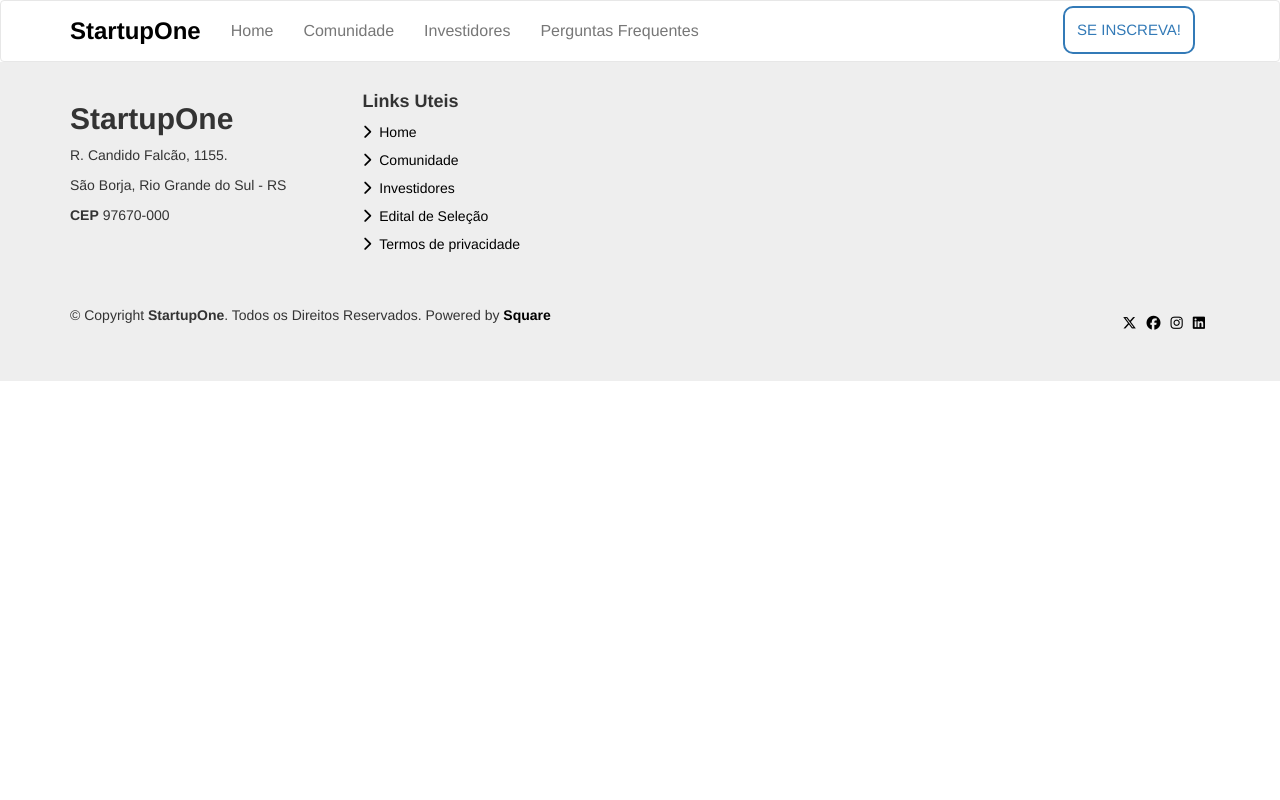
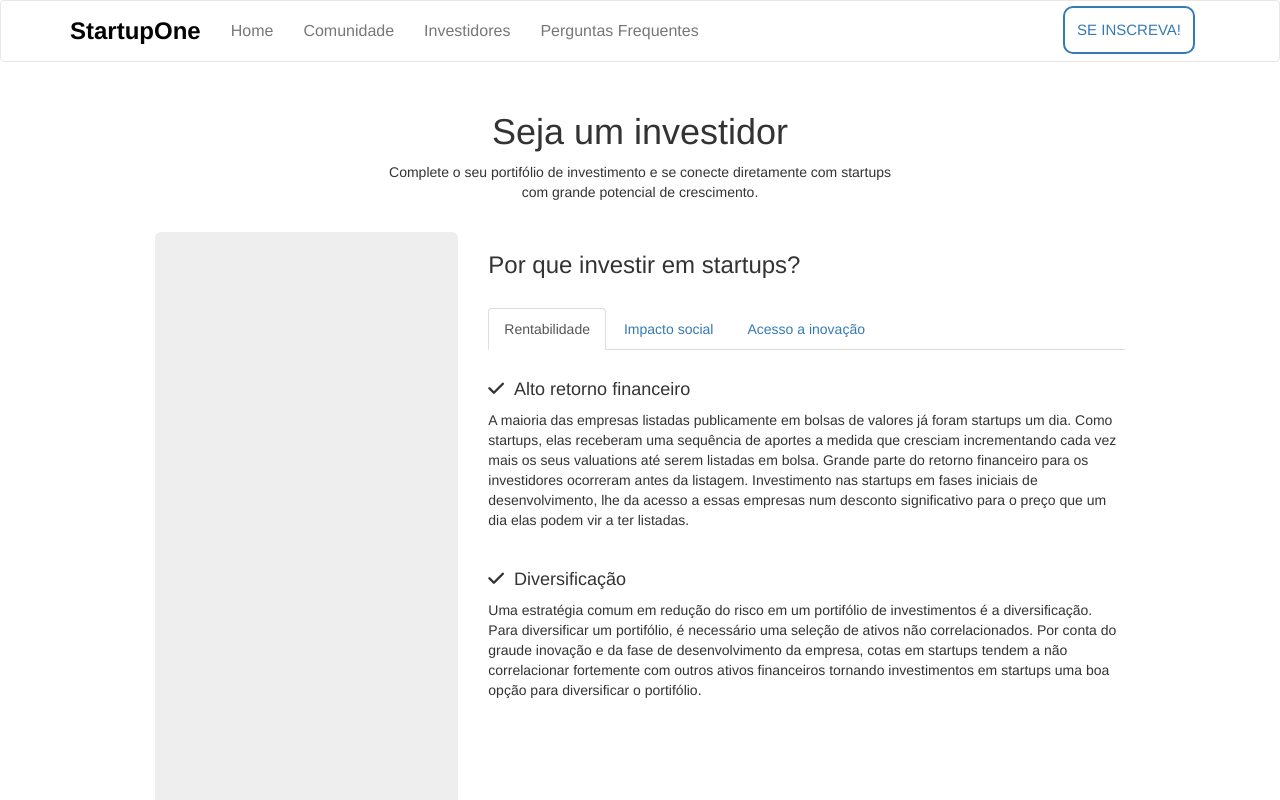
Before and after one commit to RenatoRosaFranco/StartupOne, a React (Create React App) app: page /investors in a window 1280 px wide. Shown: the top 800 px of the page. Built offline with nearby package versions, Linux system fonts and the light colour scheme.

Commit message:
feature: investors page added.

```diff
--- a/src/Components/Footer/Footer.jsx
+++ b/src/Components/Footer/Footer.jsx
@@ -42,7 +42,7 @@ function Footer() {
               </div>
 
               <div className="col-md-9">
-                <h4 className="bold">Links Uteis</h4>
+                <h4 className="bold uppercase">Links Uteis</h4>
                 <ul className="list-unstyled">
                   <li>
                     <Link to="/">
@@ -93,7 +93,7 @@ function Footer() {
                     return(
                       <li key={index}>
                         <a href={link.url} title={link.title}>
-                          <i className={link.icon_class} />
+                          <i className={`${link.icon_class} social-ico`} />
                         </a>
                       </li>
                     )
--- a/src/Components/Footer/style.scss
+++ b/src/Components/Footer/style.scss
@@ -1,5 +1,5 @@
 .footer {
-  padding-top: 20px;
+  padding-top: 30px;
   padding-bottom: 30px;
   background-color: #EEE;
 
@@ -24,6 +24,19 @@
     margin-right: 8px;
   }
 
+  .uppercase {
+    position: relative;
+    text-transform: uppercase;
+    margin-bottom: 12px;
+  }
+
+  .social-ico {
+    border-radius: 4px;
+    margin-top: -20px;
+    border: 1px solid #000;
+    padding: 7px;
+  }
+
   .square {
     position: relative;
     font-weight: bold;
--- a/src/Pages/Investors/Investors.jsx
+++ b/src/Pages/Investors/Investors.jsx
@@ -3,9 +3,112 @@ import './style.scss';
 
 function Investors() {
   return(
-    <>
+    <section className="investors">
+      <div className="container">
+        <div className="row">
+          <div className="col-md-12">
+            <div className='row'>
+              <h1 className="bold text-center">Seja um investidor</h1>
+              <p className="text-center">Complete o seu portifólio de investimento e se conecte diretamente
+              com startups <br />com grande potencial de crescimento.</p>
+              <br />
 
-    </>
+              <div className="row">
+                <div className="col-md-10 col-md-offset-1">
+                  <div className="row">
+                    <div className='col-md-4'>
+                      <div className='jumbotron' style={{ height: 678}}/>
+                    </div>
+
+                    <div className='col-md-8'>
+                      <h3 className="bold">Por que investir em startups?</h3>
+                      <br />
+
+                      <ul class="nav nav-tabs" role="tablist">
+                        <li role="presentation" className="active"><a href="#home" aria-controls="home" role="tab" data-toggle="tab">Rentabilidade</a></li>
+                        <li role="presentation"><a href="#profile" aria-controls="profile" role="tab" data-toggle="tab">Impacto social</a></li>
+                        <li role="presentation"><a href="#messages" aria-controls="messages" role="tab" data-toggle="tab">Acesso a inovação</a></li>
+                      </ul>
+
+                      <div class="tab-content">
+                        <div role="tabpanel" className="tab-pane active" id="home"><br />
+                          <h4 className='bold'>
+                            <i class="fa-solid fa-check" style={{ marginRight: 10 }}></i>
+                            Alto retorno financeiro
+                          </h4>
+                          <p>A maioria das empresas listadas publicamente em bolsas de valores já foram startups um dia.
+                          Como startups, elas receberam uma sequência de aportes a medida que cresciam incrementando cada
+                          vez mais os seus valuations até serem listadas em bolsa. Grande parte do retorno financeiro para
+                          os investidores ocorreram antes da listagem. Investimento nas startups em fases iniciais de
+                          desenvolvimento, lhe da acesso a essas empresas num desconto significativo para o preço que
+                          um dia elas podem vir a ter listadas.</p>
+
+                          <br />
+                          <h4 className='bold'>
+                            <i class="fa-solid fa-check" style={{ marginRight: 10 }}></i>
+                            Diversificação
+                          </h4>
+                          <p>Uma estratégia comum em redução do risco em um portifólio de investimentos é a diversificação.
+                          Para diversificar um portifólio, é necessário uma seleção de ativos não correlacionados. Por conta
+                          do graude inovação e da fase de desenvolvimento da empresa, cotas em startups tendem a não
+                          correlacionar fortemente com outros ativos financeiros tornando investimentos em startups
+                          uma boa opção para diversificar o portifólio.</p>
+                        </div>
+
+                        <div role="tabpanel" className="tab-pane" id="profile"><br />
+                          <h4 className='bold'>
+                            <i class="fa-solid fa-check" style={{ marginRight: 10 }}></i>
+                            Incentivo ao empreendedorismo
+                          </h4>
+                          <p>Torne possivel o sonho de empreender de jovens no Brasil. Mais investimento possibilita
+                          que mais empreendedores criem empresas de sucesso. Com mais casos de sucesso, o Brasil se torna mais
+                          atrativo para investidores internacionais exponencializando o crescimento das startups brasileiras.</p>
+                          <br />
+
+                          <h4 className='bold'>
+                            <i class="fa-solid fa-check" style={{ marginRight: 10 }}></i>
+                            Impacto possitivo na sociedade
+                          </h4>
+                          <p>A economia de serviços gerada por startups incentiva a educação, gera empregos e renda
+                          para brasileiros. Você pode ser parte dessa mudança.</p>
+                        </div>
+
+                        <div role="tabpanel" className="tab-pane" id="messages"><br />
+                          <h4 className='bold'>
+                            <i class="fa-solid fa-check" style={{ marginRight: 10 }}></i>
+                            Acesso a novos produtos
+                          </h4>
+                          <p>Seja um dos primeiros a saber sobre novos produtos e serviços. Muitas
+                          startups dão descontos significativos em seus produtos para parceiros. Sendo
+                          um investidor, lhe dará um nível alto de acesso a essas startups e empreendedores.</p>
+                          <br />
+
+                          <h4 className='bold'>
+                            <i class="fa-solid fa-check" style={{ marginRight: 10 }}></i>
+                            Seja parte do ecosistema de inovação
+                          </h4>
+                          <p>Você poderá aprender e ensinar com a proxima geração de empreendedores no Sul do Brasil.
+                          O ecosistema de startups é um de colaboração e você poderá participar.</p>
+                          <br />
+
+                          <h4 className='bold'>
+                            <i class="fa-solid fa-check" style={{ marginRight: 10 }}></i>
+                            Oportunidade de aquisição
+                          </h4>
+                          <p>Ser parte do quadro de investidores de uma startup lhe dará acesso direto aos empreendedores.
+                          Essa proximidade pode lhe gerar oportunidades futuras como uma compra ou merge da startup pela
+                          sua empresa.</p>
+                        </div>
+                      </div>
+                    </div>
+                  </div>
+                </div>
+              </div>
+            </div>
+          </div>
+        </div>
+      </div>
+    </section>
   )
 }
 
--- a/src/Pages/Investors/style.scss
+++ b/src/Pages/Investors/style.scss
@@ -1,3 +1,5 @@
 .investors {
-
+  position: relative;
+  padding-top: 30px;
+  padding-bottom: 30px;
 }
```
